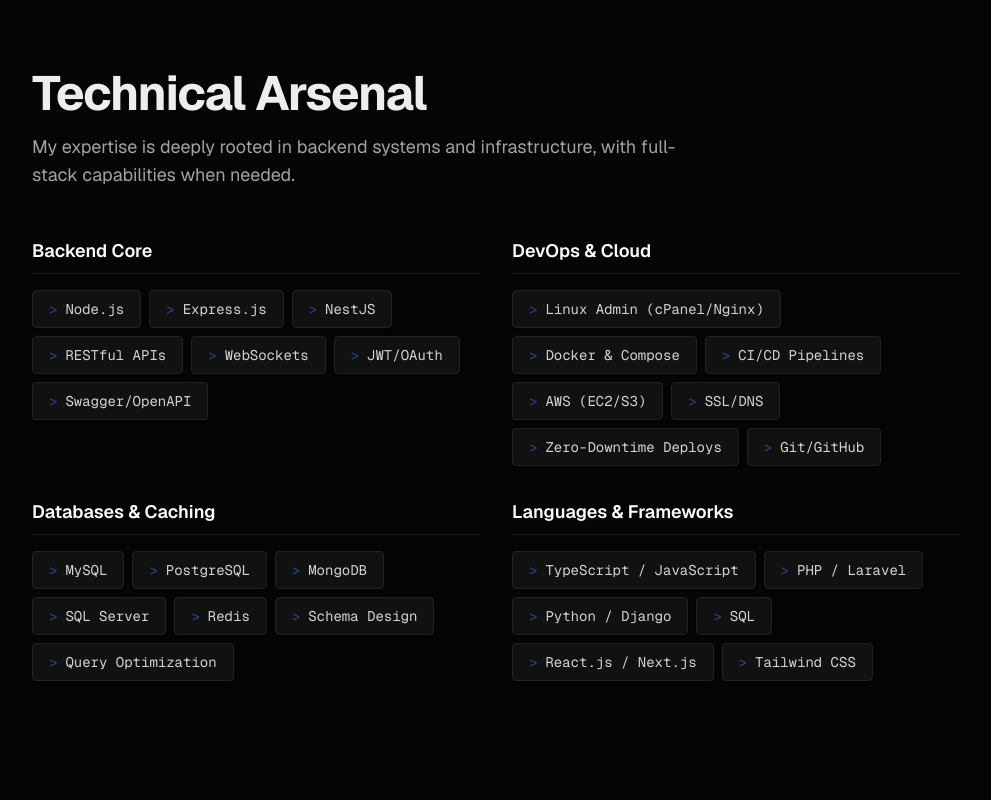
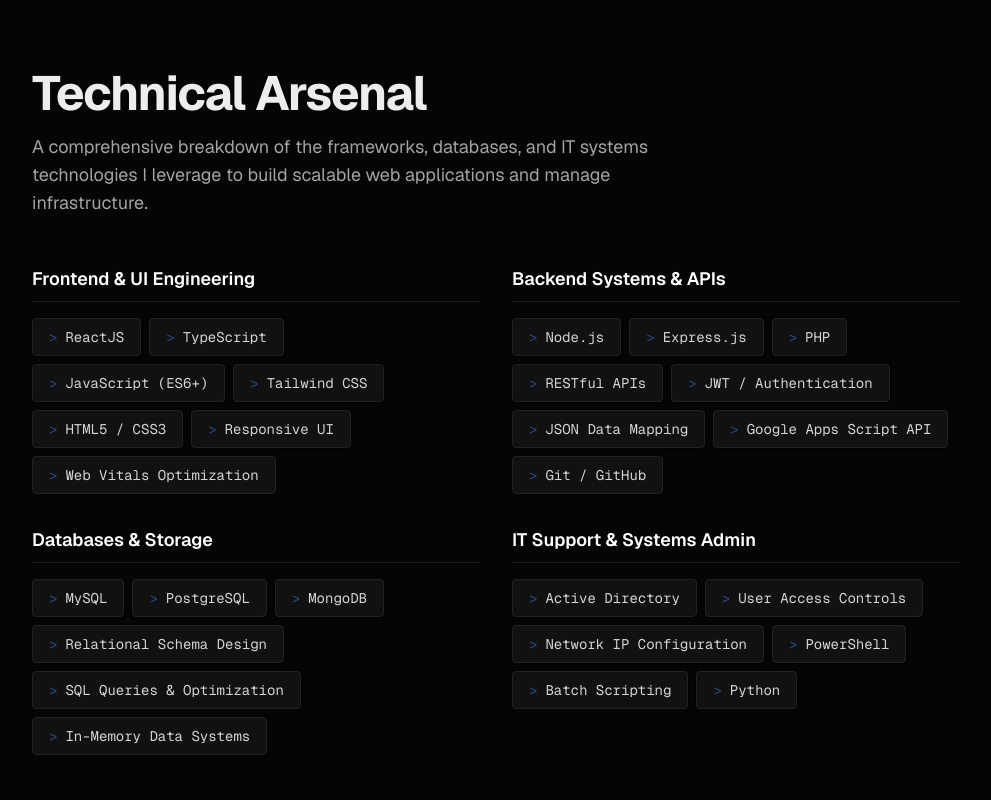
Before and after one commit to mabbasdev/abbas-portfolio, a Next.js app: page / in a window 1280 px wide. Shown: the part 3860-4660 px from the top of the page, without its empty margins (144-1135 px from the left). Built offline with nearby package versions, Linux system fonts and the light colour scheme.

Commit message:
Skills update

```diff
--- a/components/sections/Skills.tsx
+++ b/components/sections/Skills.tsx
@@ -7,20 +7,20 @@
 
 const skillCategories = [
   {
-    title: "Backend Core",
-    skills: ["Node.js", "Express.js", "NestJS", "RESTful APIs", "WebSockets", "JWT/OAuth", "Swagger/OpenAPI"],
+    title: "Frontend & UI Engineering",
+    skills: ["ReactJS", "TypeScript", "JavaScript (ES6+)", "Tailwind CSS", "HTML5 / CSS3", "Responsive UI", "Web Vitals Optimization"],
   },
   {
-    title: "DevOps & Cloud",
-    skills: ["Linux Admin (cPanel/Nginx)", "Docker & Compose", "CI/CD Pipelines", "AWS (EC2/S3)", "SSL/DNS", "Zero-Downtime Deploys", "Git/GitHub"],
+    title: "Backend Systems & APIs",
+    skills: ["Node.js", "Express.js", "PHP", "RESTful APIs", "JWT / Authentication", "JSON Data Mapping", "Google Apps Script API", "Git / GitHub"],
   },
   {
-    title: "Databases & Caching",
-    skills: ["MySQL", "PostgreSQL", "MongoDB", "SQL Server", "Redis", "Schema Design", "Query Optimization"],
+    title: "Databases & Storage",
+    skills: ["MySQL", "PostgreSQL", "MongoDB", "Relational Schema Design", "SQL Queries & Optimization", "In-Memory Data Systems"],
   },
   {
-    title: "Languages & Frameworks",
-    skills: ["TypeScript / JavaScript", "PHP / Laravel", "Python / Django", "SQL", "React.js / Next.js", "Tailwind CSS"],
+    title: "IT Support & Systems Admin",
+    skills: ["Active Directory", "User Access Controls", "Network IP Configuration", "PowerShell", "Batch Scripting", "Python"],
   },
 ];
 
@@ -35,8 +35,8 @@
         </h2>
         <p className="text-muted max-w-2xl text-lg">
           {isRecruiterMode
-            ? "I bridge the gap between complex engineering and business goals. My focus is on delivering systems that do not crash, scale infinitely, and protect user data."
-            : "My expertise is deeply rooted in backend systems and infrastructure, with full-stack capabilities when needed."}
+            ? "A structured overview of core engineering competencies across full-stack web applications, type-safe API builds, interface performance, and IT system administration."
+            : "A comprehensive breakdown of the frameworks, databases, and IT systems technologies I leverage to build scalable web applications and manage infrastructure."}
         </p>
       </AnimatedElement>
 
@@ -44,18 +44,18 @@
         <div className="grid grid-cols-1 md:grid-cols-3 gap-6 w-full">
           <AnimatedElement delay={0.1} className="bg-[#ffaa00]/10 border border-[#ffaa00]/20 p-8 rounded-2xl flex flex-col items-start shadow-xl shadow-[#ffaa00]/5">
             <ShieldCheck className="w-10 h-10 text-[#ffaa00] mb-6" />
-            <h3 className="text-xl font-bold text-white mb-2">High Availability</h3>
-            <p className="text-white/60">Architecting zero-downtime, multi-tenant databases and load balancing traffic for mission-critical enterprise platforms.</p>
+            <h3 className="text-xl font-bold text-white mb-2">Full-Stack Capability</h3>
+            <p className="text-white/60">Building responsive frontends with ReactJS & Tailwind CSS, powered by flexible API backends across Node.js/Express, PHP, MySQL, and PostgreSQL.</p>
           </AnimatedElement>
           <AnimatedElement delay={0.2} className="bg-[#ffaa00]/10 border border-[#ffaa00]/20 p-8 rounded-2xl flex flex-col items-start shadow-xl shadow-[#ffaa00]/5">
             <Zap className="w-10 h-10 text-[#ffaa00] mb-6" />
-            <h3 className="text-xl font-bold text-white mb-2">Rapid Delivery</h3>
-            <p className="text-white/60">Familiar with Agile/Scrum sprints, pushing clean PRs, and meeting tight deadlines across async global engineering teams.</p>
+            <h3 className="text-xl font-bold text-white mb-2">Frontend Optimization</h3>
+            <p className="text-white/60">Refactoring user interfaces for high Lighthouse scores, cross-browser compatibility, and zero-dependency offline web applications.</p>
           </AnimatedElement>
           <AnimatedElement delay={0.3} className="bg-[#ffaa00]/10 border border-[#ffaa00]/20 p-8 rounded-2xl flex flex-col items-start shadow-xl shadow-[#ffaa00]/5">
             <Cpu className="w-10 h-10 text-[#ffaa00] mb-6" />
-            <h3 className="text-xl font-bold text-white mb-2">System Optimization</h3>
-            <p className="text-white/60">Dropping latency metrics, caching heavy SQL queries with Redis, and slicing massive server hosting costs via optimization.</p>
+            <h3 className="text-xl font-bold text-white mb-2">IT Infrastructure & Scripting</h3>
+            <p className="text-white/60">Hands-on experience in active directory management, network IP configurations, interface debugging, and desktop task automation using PowerShell & Python.</p>
           </AnimatedElement>
         </div>
       ) : (
```
